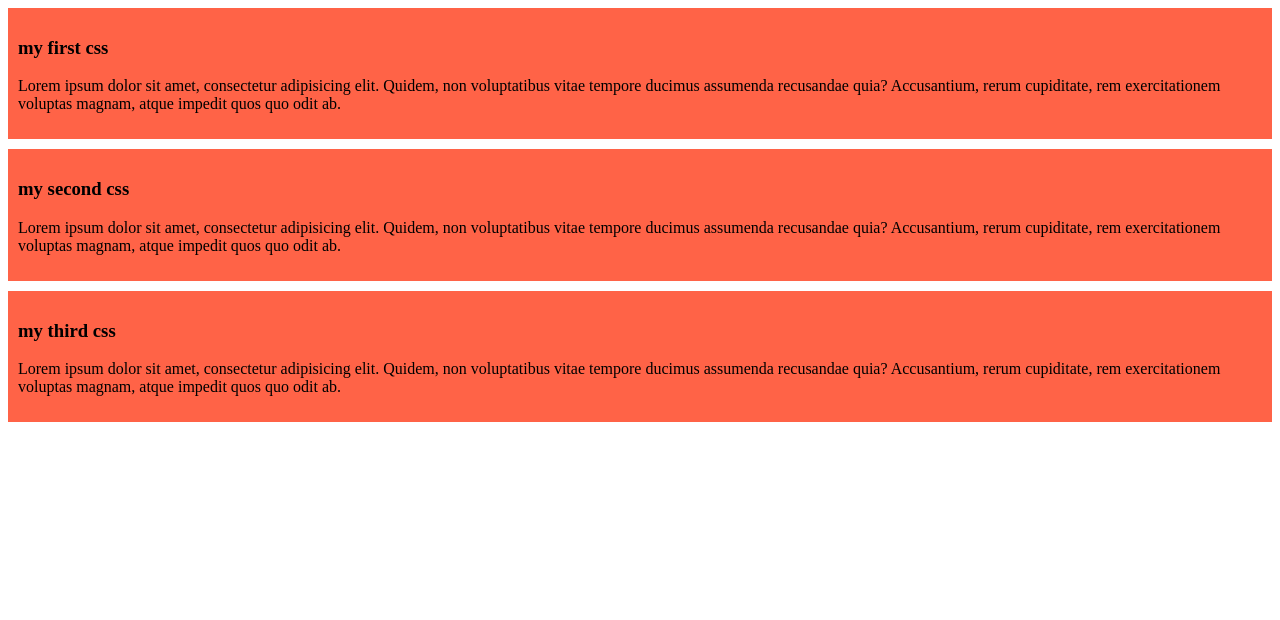
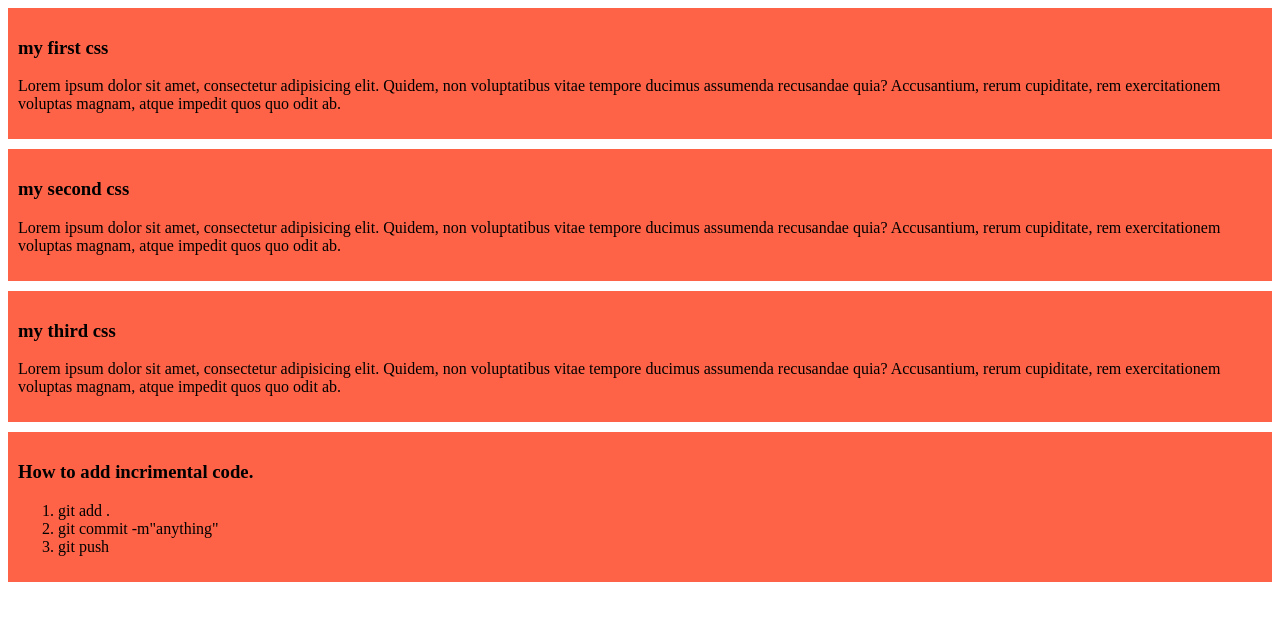
Before and after one commit to rahatpervez/my-first-github-ripo, a plain HTML site: page index.html in a window 1280 px wide. Drawn offline with Linux system fonts and the light colour scheme.

Commit message:
push list of code

```diff
--- a/index.html
+++ b/index.html
@@ -22,6 +22,14 @@
             <p>Lorem ipsum dolor sit amet, consectetur adipisicing elit. Quidem, non voluptatibus vitae tempore ducimus assumenda recusandae quia? Accusantium, rerum cupiditate, rem exercitationem voluptas magnam, atque impedit quos quo odit ab.</p>
 
     </div>
+    <div>
+        <h3>How to add incrimental code.</h3>
+        <ol>
+            <li>git add .</li>
+            <li>git commit -m"anything"</li>
+            <li>git push</li>
+        </ol>
+    </div>
 
 </body>
 </html>
```
